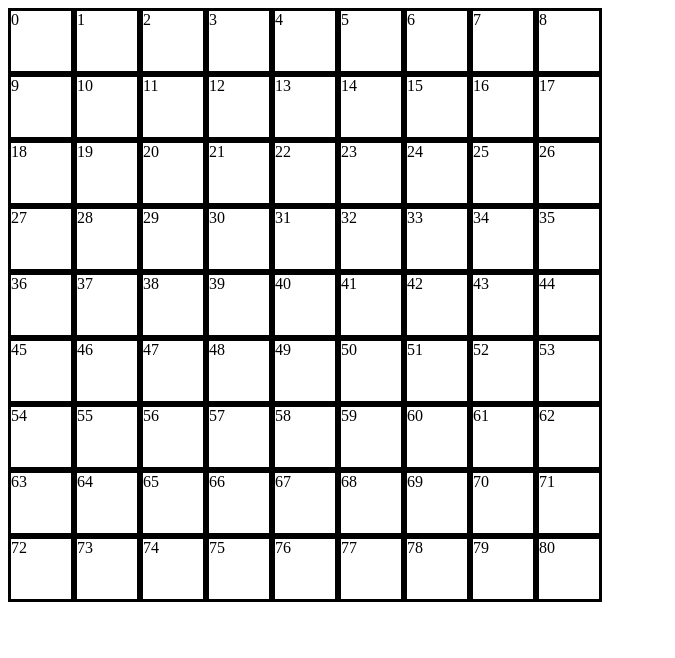
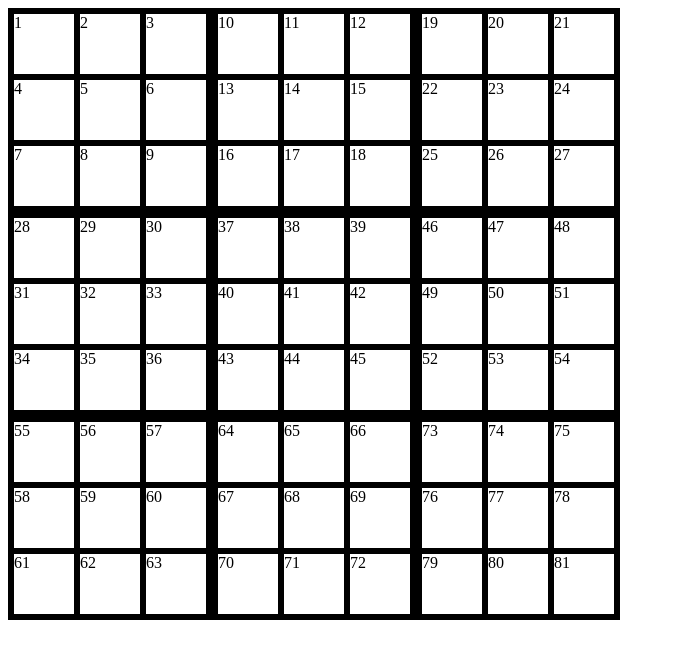
Before and after one commit to BenDMaryland/Sudoku, a React (Create React App) app: page / in a window 1280 px wide. Shown: the top 658 px of the page, without its empty margins (0-675 px from the left). Built offline with nearby package versions, Linux system fonts and the light colour scheme.

Commit message:
board set up

```diff
--- a/src/components/Board.js
+++ b/src/components/Board.js
@@ -1,17 +1,17 @@
-import React, { useEffect } from "react";
-import Cell from "./Cell";
-import { useState } from "react";
+import React, { useEffect, useState } from "react";
+import Set from "./Set";
+
 import styled from "styled-components";
 
 function Board() {
-  const [cells, setcells] = useState([]);
+  const [sets, setSets] = useState([]);
 
   useEffect(() => {
-      setcells(cells=>cells=[])
+      setSets(sets=>sets=[])
 
-      for (let i = 0; i < 81; i++) {
+      for (let i = 0; i < 9; i++) {
 
-          setcells(   (cells) =>  (cells = [...cells, <Cell key={i}  i={i } />])   );}
+          setSets(   (sets) =>  (sets = [...sets, <Set key={i}  i={i } />])   );}
 
 
 
@@ -21,7 +21,7 @@ function Board() {
   return (
     <BoardStyle>
 
-      {cells.map((cell) => cell)}
+      {sets.map((set) => set)}
     </BoardStyle>
   );
 }
@@ -30,7 +30,7 @@ export default Board;
 
 const BoardStyle = styled.div`
   display: grid;
-  grid-template-columns: repeat(9, 1fr);
+  grid-template-columns: repeat(3, 1fr);
   height: 60px;
   width: 60px;
 `;
--- a/src/components/Cell.js
+++ b/src/components/Cell.js
@@ -1,10 +1,12 @@
 import React from 'react'
 import styled from "styled-components";
 
-function Cell({i}) {
+function Cell({ number }) {
   return (
-<CellStyle onClick={()=>console.log("ddddd",i)}>{i} </CellStyle>
-  )
+    <CellStyle onClick={() => console.log("ddddd", number)}>
+      {number}{" "}
+    </CellStyle>
+  );
 }
 
 export default Cell
--- /dev/null
+++ b/src/components/Set.js
@@ -0,0 +1,32 @@
+import React, { useEffect, useState } from "react";
+import styled from "styled-components";
+import Cell from "./Cell";
+
+
+function Set({ i }) {
+
+  const [cells, setcells] = useState([]);
+
+  useEffect(() => {
+    setcells((cells) => (cells = []));
+
+    for (let e = 1; e < 10; e++) {
+      setcells((cells) => (cells = [...cells, <Cell key={e} number={i*9+e} />]));
+    }
+  }, []);
+
+
+  return(
+  <SetStyle>{cells.map((cell) => cell)}</SetStyle>
+  )
+}
+
+export default Set;
+
+const SetStyle = styled.div`
+  border: solid;
+  display: grid;
+  grid-template-columns: repeat(3, 1fr);
+  /* height: 60px;
+  width: 60px; */
+`;
```
